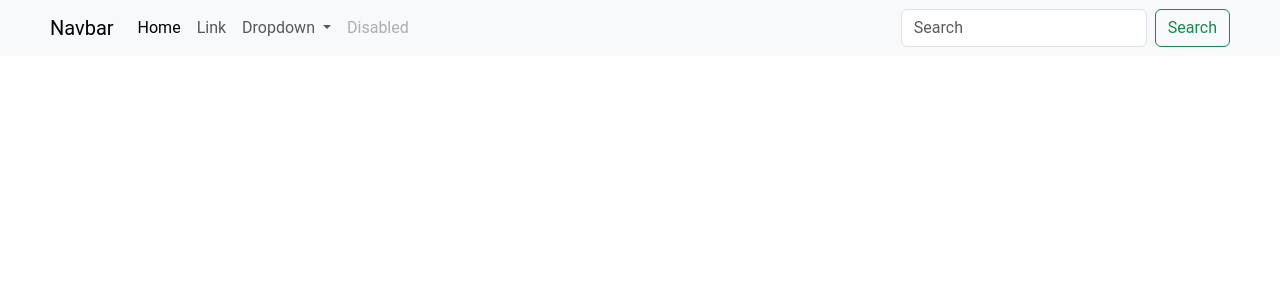
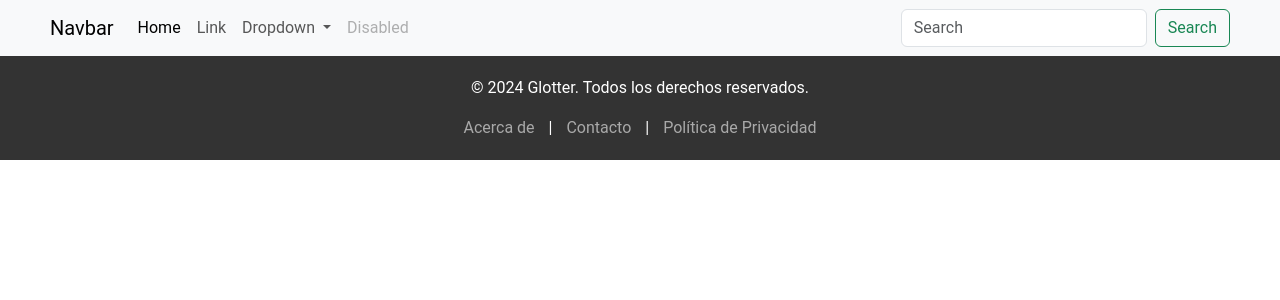
Before and after one commit to carlosrodmor/glotter-language, an Angular app: page / in a window 1280 px wide. Shown: the top 300 px of the page. Built offline with nearby package versions, Linux system fonts and the light colour scheme.

Commit message:
footer creado de estilos, contacto, acerca de, politica de privacidad 2024

```diff
--- a/src/app/app.component.html
+++ b/src/app/app.component.html
@@ -1,2 +1,3 @@
 <app-navbar></app-navbar>
 <router-outlet></router-outlet>
+<app-footer></app-footer>
--- a/src/app/app.component.ts
+++ b/src/app/app.component.ts
@@ -1,11 +1,13 @@
 import { Component } from '@angular/core';
 import { RouterOutlet } from '@angular/router';
 import { NavbarComponent } from "./components/navbar/navbar.component";
+import { FooterComponent } from './components/footer/footer.component';
+
 
 @Component({
   selector: 'app-root',
   standalone: true,
-  imports: [RouterOutlet, NavbarComponent],
+  imports: [RouterOutlet, NavbarComponent, FooterComponent],
   templateUrl: './app.component.html',
   styleUrl: './app.component.scss'
 })
--- /dev/null
+++ b/src/app/components/footer/footer.component.html
@@ -0,0 +1,10 @@
+<footer class="footer">
+    <div class="footer-content">
+        <p>&copy; {{ currentYear }} Glotter. Todos los derechos reservados.</p>
+        <nav class="footer-links">
+        <a href="/about">Acerca de</a> |
+        <a href="/contact">Contacto</a> |
+        <a href="/privacy">Política de Privacidad</a>
+    </nav>
+    </div>
+</footer>
--- /dev/null
+++ b/src/app/components/footer/footer.component.scss
@@ -0,0 +1,34 @@
+body {
+  display: grid;
+  grid-template-rows: 1fr auto;
+  min-height: 100vh;
+  margin: 0;
+}
+footer {
+  background-color: #333;
+  color: #fff;
+  padding: 20px;
+  text-align: center;
+}
+
+.footer {
+  background-color: #333;
+  color: #fff;
+  padding: 20px;
+  text-align: center;
+}
+.footer-content {
+  max-width: 1000px;
+  margin: 0 auto;
+}
+
+.footer-links a {
+  color: #a9a9a9;
+  margin: 0 10px;
+  text-decoration: none;
+}
+
+.footer-links a:hover {
+  color: #fff;
+  text-decoration: underline;
+}
--- /dev/null
+++ b/src/app/components/footer/footer.component.ts
@@ -0,0 +1,14 @@
+import { Component } from '@angular/core';
+
+
+//Direcciones para cargar el componente
+@Component({
+  selector: 'app-footer',//nombre de llamada
+  templateUrl: './footer.component.html',//plantilla html
+  styleUrls: ['./footer.component.scss'],//estilos creados para este componente
+  standalone: true, //importar componentes
+})
+
+export class FooterComponent {
+  currentYear: number = new Date().getFullYear();
+}
```
Also changed, not shown: 1 other file (tests, documents, lock files or other folders).
